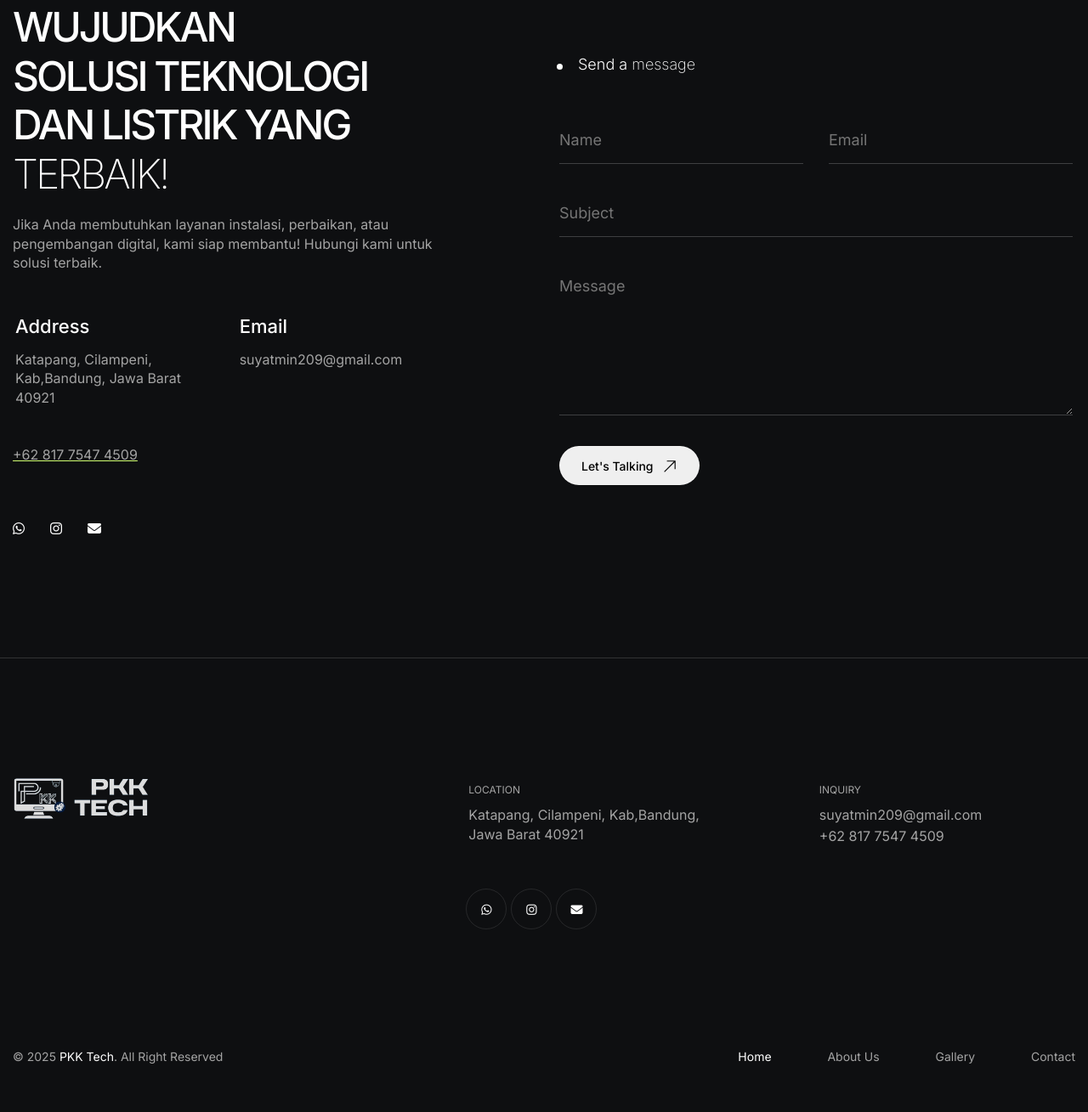
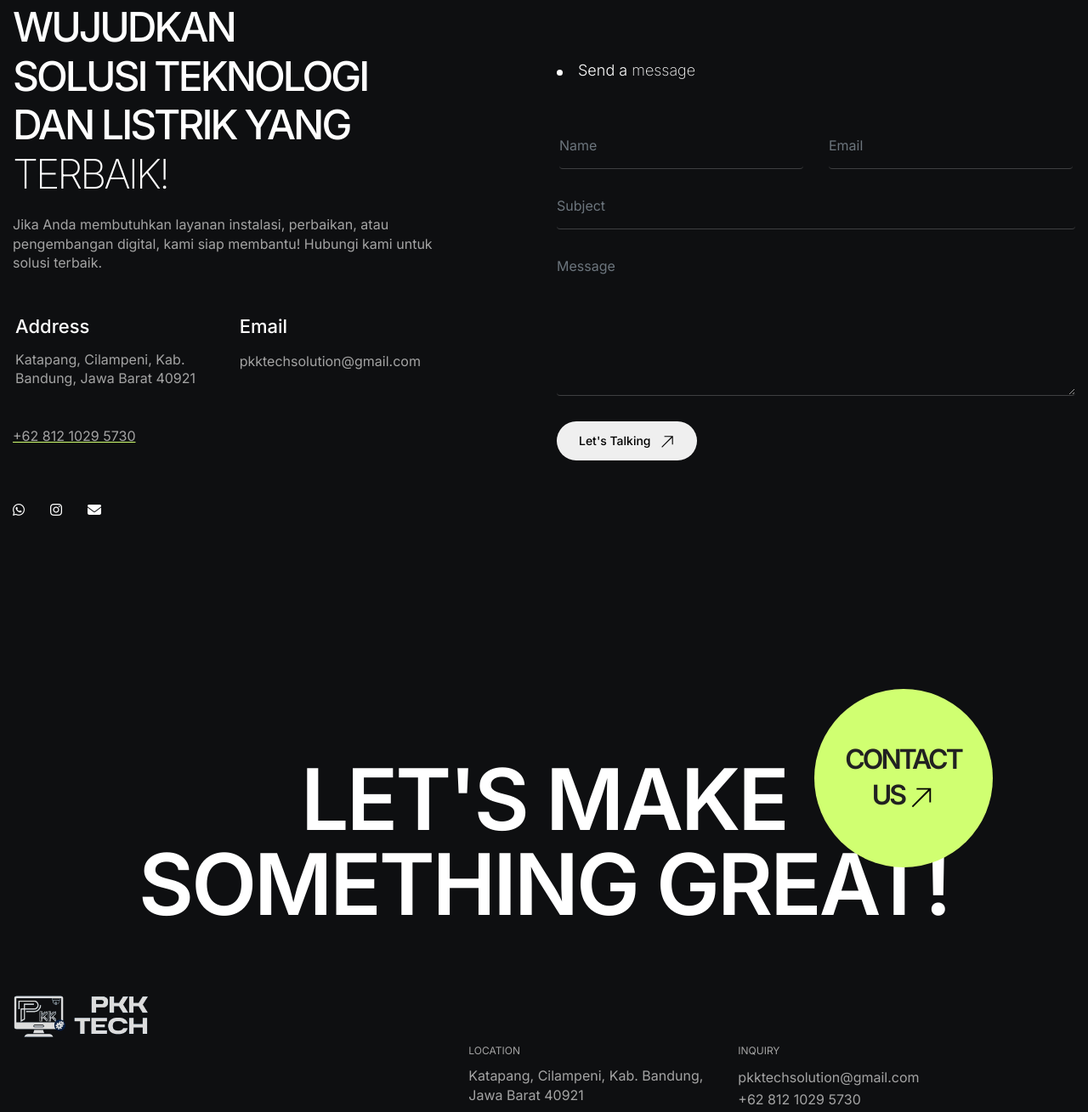
Before and after one commit to hmzahiqball/Portfolio, a plain HTML site: page contact.html in a window 1280 px wide. Shown: the part 1041-2350 px from the top of the page at 85% size. Drawn offline with Linux system fonts and the light colour scheme; a web font is replaced by a local one.

Commit message:
updated gallery and contact page

```diff
--- a/contact.html
+++ b/contact.html
@@ -152,22 +152,22 @@
                         <img src="common/imgs/Pkk.png" alt="">
                     </div>
                     <div class="social-icon mt-40">
-                        <a href="https://wa.me/6281775474509?text=Halo%20saya%20tertarik%20menggunakan%20layanan%20anda" target="_blank" rel="noopener noreferrer">
+                        <a href="https://wa.me/6281210295730?text=Halo%20saya%20tertarik%20menggunakan%20layanan%20anda" target="_blank" rel="noopener noreferrer">
                             <i class="fa-brands fa-whatsapp"></i>
                         </a>
-                        <a href="https://www.instagram.com/hmzahiqball" target="_blank">
+                        <a href="https://www.instagram.com/hmzhiqball" target="_blank">
                             <i class="fa-brands fa-instagram"></i>
                         </a>
-                        <a href="mailto:suyatmin209@gmail.com" onclick="event.preventDefault(); navigator.clipboard.writeText('suyatmin209@gmail.com'); alert('Email copied to clipboard');" >
+                        <a href="mailto:pkktechsolution@gmail.com" onclick="event.preventDefault(); navigator.clipboard.writeText('pkktechsolution@gmail.com'); alert('Email copied to clipboard');" >
                             <i class="fa-solid fa-envelope"></i>
                         </a>
                     </div>
                     <div class="item mt-30">
-                        <h5>Katapang, Cilampeni, <br> Kab,Bandung, Jawa Barat 40921</h5>
+                        <h5>Katapang, Cilampeni, <br> Kab. Bandung, Jawa Barat 40921</h5>
                     </div>
                     <div class="item mt-10">
-                        <h5><a href="#0">suyatmin209@gmail.com</a></h5>
-                        <h5 class="underline"><a href="#0">+62 817 7547 4509</a></h5>
+                        <h5><a href="mailto:pkktechsolution@gmail.com">pkktechsolution@gmail.com</a></h5>
+                        <h5 class="underline"><a href="https://wa.me/6281210295730?text=Halo%20saya%20tertarik%20menggunakan%20layanan%20anda">+62 812 1029 5730</a></h5>
                     </div>
                 </div>
             </div>
@@ -222,35 +222,37 @@
                                             <div class="col-md-6">
                                                 <div class="morinfo mt-30">
                                                     <h6 class="mb-15">Address</h6>
-                                                    <p>Katapang, Cilampeni, Kab,Bandung, Jawa Barat 40921</p>
+                                                    <p>Katapang, Cilampeni, Kab. Bandung, Jawa Barat 40921</p>
                                                 </div>
                                             </div>
                                             <div class="col-md-6">
                                                 <div class="morinfo mt-30">
                                                     <h6 class="mb-15">Email</h6>
-                                                    <p>suyatmin209@gmail.com</p>
+                                                    <a href="mailto:pkktechsolution@gmail.com" target="_blank" rel="noopener noreferrer">
+                                                        <p>pkktechsolution@gmail.com</p>
+                                                    </a>
                                                 </div>
                                             </div>
                                         </div>
                                         <div class="phone fz-30 fw-600 mt-30 underline main-color">
-                                            <a href="https://wa.me/6281775474509?text=Halo%20saya%20tertarik%20menggunakan%20layanan%20anda" target="_blank" rel="noopener noreferrer">
-                                                <p>+62 817 7547 4509</p>
+                                            <a href="https://wa.me/6281210295730?text=Halo%20saya%20tertarik%20menggunakan%20layanan%20anda" target="_blank" rel="noopener noreferrer">
+                                                <p>+62 812 1029 5730</p>
                                             </a>
                                         </div>
                                     </div>
                                     <ul class="rest social-text d-flex mt-60 fz-16">
                                         <li class="mr-30">
-                                            <a href="https://wa.me/6281775474509?text=Halo%20saya%20tertarik%20menggunakan%20layanan%20anda" target="_blank" rel="noopener noreferrer">
+                                            <a href="https://wa.me/6281210295730?text=Halo%20saya%20tertarik%20menggunakan%20layanan%20anda" target="_blank" rel="noopener noreferrer">
                                                 <i class="fa-brands fa-whatsapp"></i>
                                             </a>
                                         </li>
                                         <li class="mr-30">
-                                            <a href="https://www.instagram.com/hmzahiqball" target="_blank">
+                                            <a href="https://www.instagram.com/hmzhiqball" target="_blank">
                                                 <i class="fa-brands fa-instagram"></i>
                                             </a>
                                         </li>
                                         <li class="mr-30">
-                                            <a href="mailto:suyatmin209@gmail.com" onclick="event.preventDefault(); navigator.clipboard.writeText('suyatmin209@gmail.com'); alert('Email copied to clipboard');" >
+                                            <a href="mailto:pkktechsolution@gmail.com" onclick="event.preventDefault(); navigator.clipboard.writeText('suyatmin209@gmail.com'); alert('Email copied to clipboard');" >
                                                 <i class="fa-solid fa-envelope"></i>
                                             </a>
                                         </li>
@@ -262,38 +264,27 @@
                                     <div class="sec-head mb-50">
                                         <h6 class="sub-head">Send a <span class="fw-200">message</span></h6>
                                     </div>
-                                    <form id="contact-form" method="post" onsubmit="sendToWhatsApp(event)">
-
-                                        <div class="messages"></div>
-
-                                        <div class="controls row">
-
-                                            <div class="col-lg-6">
-                                                <div class="form-group mb-30">
-                                                    <input id="form_name" type="text" name="name" placeholder="Name"
-                                                        required="required">
+                                    <form action="https://formsubmit.co/pkktechsolution@gmail.com" method="POST" onsubmit="sendToWhatsApp(event)">
+                                      <div class="row">
+                                        <div class="col-md-6 form-group">
+                                          <input id="form_name" type="text" name="name" class="form-control" placeholder="Name" required>
+                                        </div>
+                                        <div class="col-md-6 form-group mt-3 mt-md-0">
+                                          <input id="form_email" type="email" name="email" class="form-control" placeholder="Email" required>
                                         </div>
                                       </div>
-
-                                            <div class="col-lg-6">
-                                                <div class="form-group mb-30">
-                                                    <input id="form_email" type="email" name="email" placeholder="Email"
-                                                        required="required">
+                                      <div class="form-group mt-3">
+                                        <input id="form_subject" type="text" name="subject" class="form-control" placeholder="Subject">
                                       </div>
+                                      <div class="form-group mt-3">
+                                        <textarea id="form_message" name="message" class="form-control" rows="5" placeholder="Message" required></textarea>
                                       </div>
 
-                                            <div class="col-12">
-                                                <div class="form-group mb-30">
-                                                    <input id="form_subject" type="text" name="subject"
-                                                        placeholder="Subject">
-                                                </div>
-                                            </div>
-
-                                            <div class="col-12">
-                                                <div class="form-group">
-                                                    <textarea id="form_message" name="message" placeholder="Message"
-                                                        rows="4" required="required"></textarea>
-                                                </div>
+                                      <!-- Hidden inputs buat FormSubmit -->
+                                      <input type="hidden" name="_replyto" id="form_email"> <!-- balas ke pengisi -->
+                                      <input type="hidden" name="_subject" value="Pesan dari PKK Portfolio">
+                                      <input type="hidden" name="_next" value="https://pkktech.netlify.app/contact"> <!-- ubah ke halaman sukses lo -->
+                                      <input type="hidden" name="_captcha" value="false">
                                         <div class="mt-30">
                                             <button type="submit" class="butn butn-md butn-bord butn-rounded">
                                                 <div class="d-flex align-items-center">
@@ -304,8 +295,6 @@
                                                     </span>
                                                 </div>
                                             </button>
-                                                </div>
-                                            </div>
                                         </div>
                                     </form>
                                 </div>
@@ -323,7 +312,18 @@
             <!-- ==================== Start Footer ==================== -->
 
             <footer class="footer-sa pb-80">
-                <div class="container section-padding bord-thin-top-light">
+                <div class="container section-padding">
+                    <div class="call-action text-center mb-80">
+                        <h2 class="">
+                            <a href="#0">Let's Make <br> Something Great!</a>
+                            <div class="buton d-flex align-items-center justify-content-center">
+                                <a href="#0">
+                                    <span class="mb-10">Contact</span> <br> <span>Us <img
+                                        src="common/imgs/icons/arrow-top-right.svg" alt=""></span>
+                                </a>
+                            </div>
+                        </h2>
+                    </div>
                     <div class="contact-info">
                         <div class="row">
                             <div class="col-lg-5">
@@ -331,20 +331,23 @@
                                     <img src="common/imgs/Pkk.png" alt="">
                                 </a>
                             </div>
-                            <div class="col-lg-6">
+                            <div class="col-lg-6 offset-lg-5">
                                 <div class="row">
                                     <div class="col-md-6">
                                         <div class="item">
                                             <span class="sub-color">location</span>
-                                            <p>Katapang, Cilampeni, Kab,Bandung, Jawa Barat 40921</p>
+                                            <p>Katapang, Cilampeni, Kab. Bandung, Jawa Barat 40921</p>
                                         </div>
                                     </div>
                                     <div class="col-md-6 d-flex justify-content-end justify-end">
                                         <div class="item">
                                             <span class="sub-color">inquiry</span>
-                                            <p>suyatmin209@gmail.com</p>
-                                            <a href="https://wa.me/6281775474509?text=Halo%20saya%20tertarik%20menggunakan%20layanan%20anda" target="_blank" rel="noopener noreferrer">
-                                                <p>+62 817 7547 4509</p>
+                                            <br>
+                                            <a href="mailto:pkktechsolution@gmail.com" target="_blank" rel="noopener noreferrer">
+                                                <p>pkktechsolution@gmail.com</p>
+                                            </a>
+                                            <a href="https://wa.me/6281210295730?text=Halo%20saya%20tertarik%20menggunakan%20layanan%20anda" target="_blank" rel="noopener noreferrer">
+                                                <p>+62 812 1029 5730</p>
                                             </a>
                                         </div>
                                     </div>
@@ -352,13 +355,13 @@
                             </div>
                             <div class="col-lg-6 offset-lg-5">
                                 <div class="social-icon">
-                                    <a href="https://wa.me/6281775474509?text=Halo%20saya%20tertarik%20menggunakan%20layanan%20anda" target="_blank" rel="noopener noreferrer">
+                                    <a href="https://wa.me/6281210295730?text=Halo%20saya%20tertarik%20menggunakan%20layanan%20anda" target="_blank" rel="noopener noreferrer">
                                         <i class="fa-brands fa-whatsapp"></i>
                                     </a>
-                                    <a href="https://www.instagram.com/hmzahiqball" target="_blank">
+                                    <a href="https://www.instagram.com/hmzhiqball" target="_blank">
                                         <i class="fa-brands fa-instagram"></i>
                                     </a>
-                                    <a href="mailto:suyatmin209@gmail.com" onclick="event.preventDefault(); navigator.clipboard.writeText('suyatmin209@gmail.com'); alert('Email copied to clipboard');" >
+                                    <a href="mailto:pkktechsolution@gmail.com" onclick="event.preventDefault(); navigator.clipboard.writeText('suyatmin209@gmail.com'); alert('Email copied to clipboard');" >
                                         <i class="fa-solid fa-envelope"></i>
                                     </a>
                                 </div>
@@ -425,20 +428,29 @@
     <script src="common/js/inner_pages.js"></script>
     <script>
       function sendToWhatsApp(event) {
-            event.preventDefault(); // Mencegah form melakukan submit default
+        event.preventDefault(); // biar ga reload
 
         let nama = document.getElementById("form_name").value;
         let email = document.getElementById("form_email").value;
         let subject = document.getElementById("form_subject").value;
         let message = document.getElementById("form_message").value;
 
-            let whatsappMessage = `Halo, saya ${nama}. Berikut email saya: ${email}. Apakah saya bisa berbicara tentang layanan ${subject}? Detailnya: ${message}`;
-            let phoneNumber = "6281775474509"; // Ganti dengan nomor WhatsApp tujuan (format internasional tanpa "+")
+        if (!nama || !email || !message) {
+          alert("Lengkapi semua field dulu ya bre!");
+          return;
+        }
 
-            let waLink = `https://wa.me/${phoneNumber}?text=${encodeURIComponent(whatsappMessage)}`;
-            window.open(waLink, "_blank");
+        let waText = `Halo, saya ${nama}. Berikut email saya: ${email}. Apakah saya bisa berbicara tentang layanan ${subject}? Detailnya: ${message}`;
+        let phone = "6281775474509"; // no WA tujuan
+
+        // buka link WA
+        window.open(`https://wa.me/${phone}?text=${encodeURIComponent(waText)}`, "_blank");
+
+        // submit ke formsubmit
+        event.target.submit(); // kirim form ke email
       }
     </script>
+
 </body>
 
 </html>
```
Also changed, not shown: about.html (+2 -1 lines), gallery.html (renamed from portfolio-gallery.html, +18 -15 lines), index.html (+21 -16 lines), 2 other files. Lines whose indentation alone changed are shown as unchanged.
